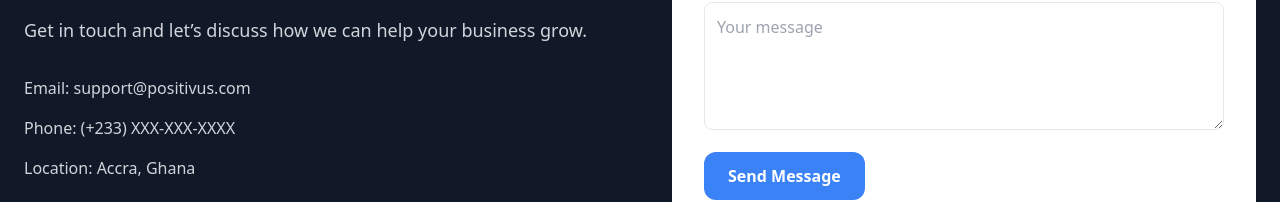
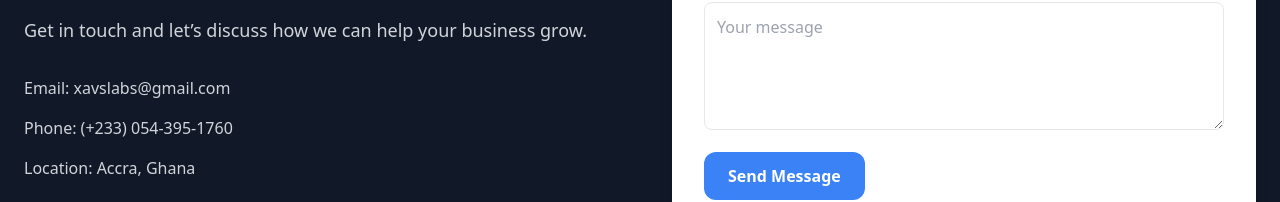
Before and after one commit to Kelly-Buabeng/Xavs-Temp, a Next.js app: page / in a window 1280 px wide. Shown: the part 2466-2668 px from the top of the page. Built offline with nearby package versions, Linux system fonts and the light colour scheme.

Commit message:
Update contact information in Home component

```diff
--- a/src/app/page.tsx
+++ b/src/app/page.tsx
@@ -131,8 +131,8 @@ export default function Home() {
               Get in touch and let’s discuss how we can help your business grow.
             </p>
             <div className="space-y-4 text-gray-300">
-              <p>Email: support@positivus.com</p>
-              <p>Phone: (+233) XXX-XXX-XXXX</p>
+              <p>Email: xavslabs@gmail.com</p>
+              <p>Phone: (+233) 054-395-1760</p>
               <p>Location: Accra, Ghana</p>
             </div>
           </div>
```
